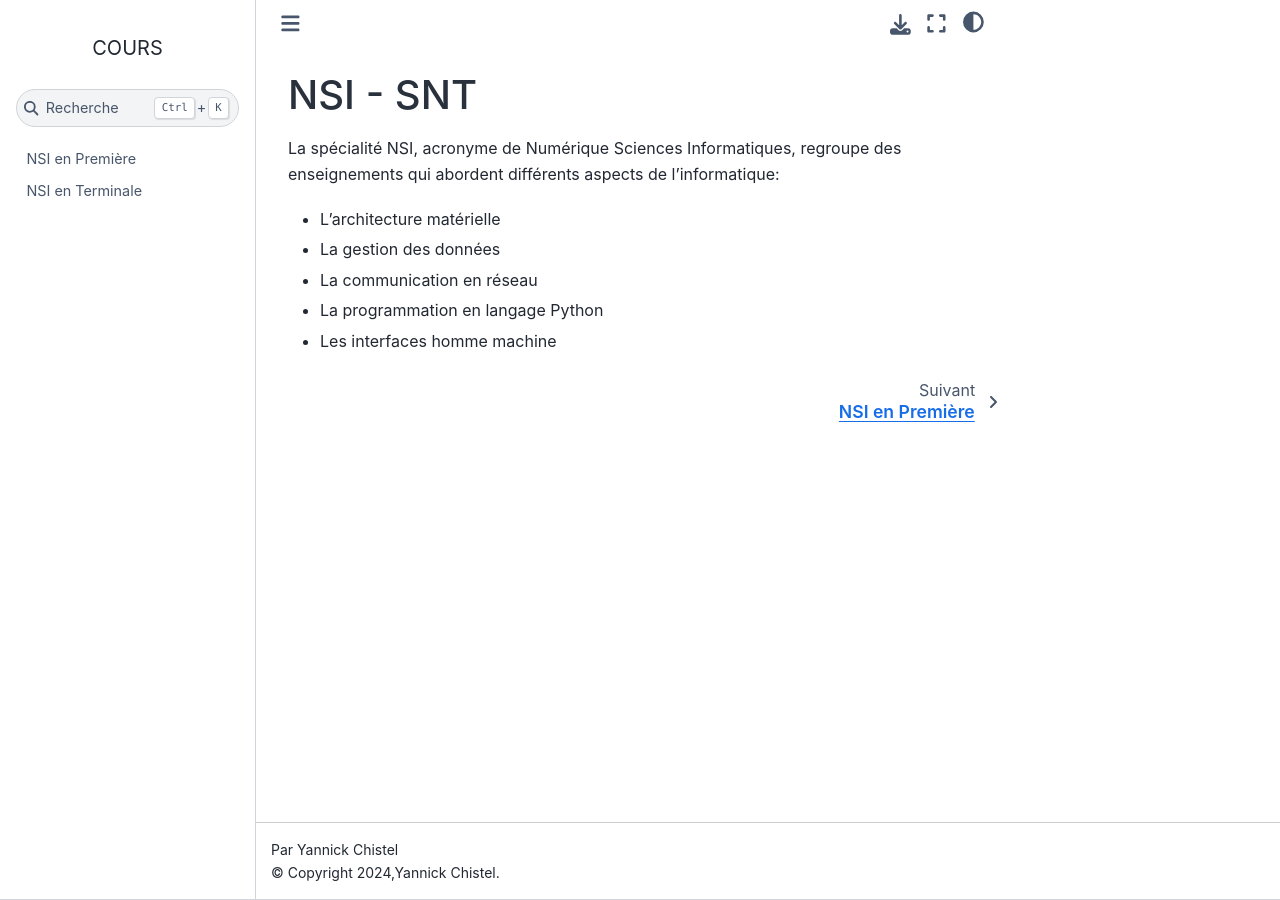
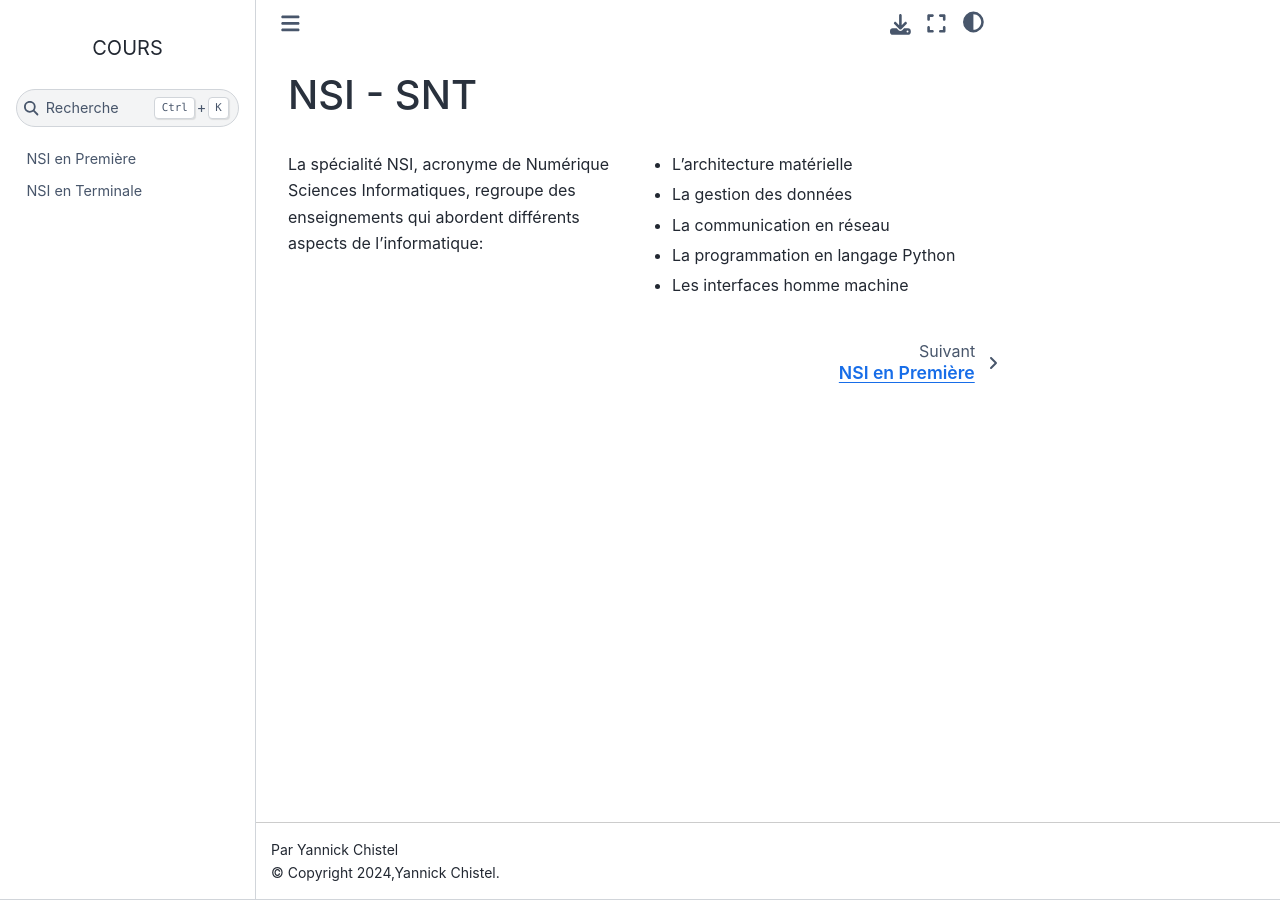
Before and after one commit to ychistel/cours, a Sphinx documentation site: the page built from source/index.rst, in a window 1280 px wide. Built offline with Sphinx 7.4.7 and the Sphinx Book theme 1.1.4, drawn with Linux system fonts in a browser that asks for light colours.

Commit message:
modification css

```diff
--- a/source/_static/custom.css
+++ b/source/_static/custom.css
@@ -55,3 +55,31 @@ div.code > p.admonition-title::after{color:#404140;content: "\f121";}
 div.propriete.admonition{border-color:#404140;}
 div.propriete > p.admonition-title{background-color:#d4d4d4;color:#404140;}
 div.propriete > p.admonition-title::after{color:#404140;content: "\f013";}
+
+section{
+    margin-left: 0;
+    display: grid;
+    grid-template-columns: 1fr 1fr;
+    grid-template-rows: auto 1fr;
+    grid-gap: 16px;
+}
+section h1{
+    grid-column: 1 / 3;
+}
+
+section section{
+    display: block;
+    border: solid 1px rgb(87, 106, 161);
+    border-radius: 12px;
+    padding-top: 0px;
+}
+section h2{
+    font-size: 1.4em;
+    margin: 0px auto 16px;
+    min-height: 80px;
+    padding: 8px;
+    background: #abd8f4;
+    border-top-left-radius: 12px;
+    border-top-right-radius: 12px;
+    border-bottom: solid 2px rgb(87,106,161);
+}
```
